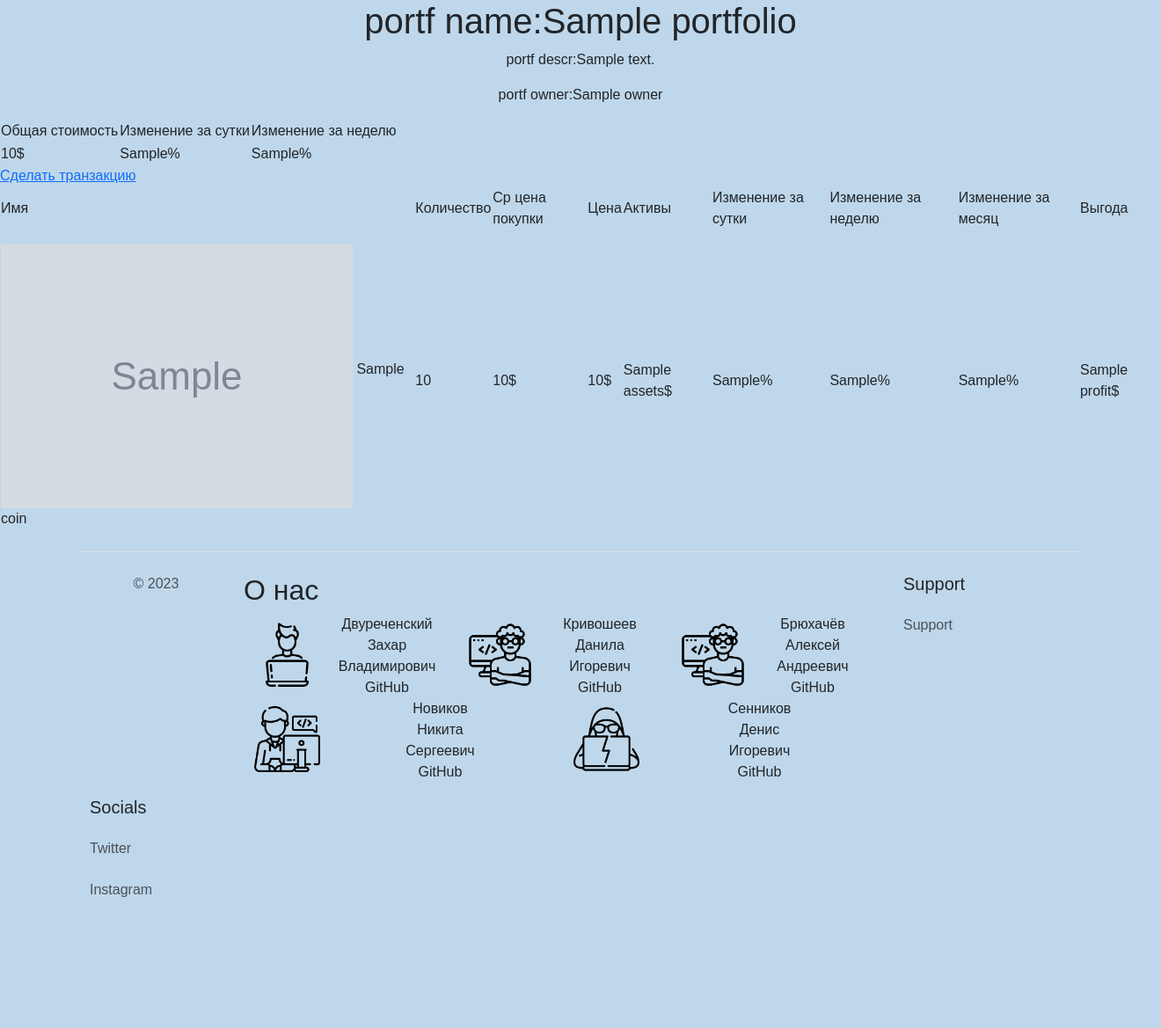
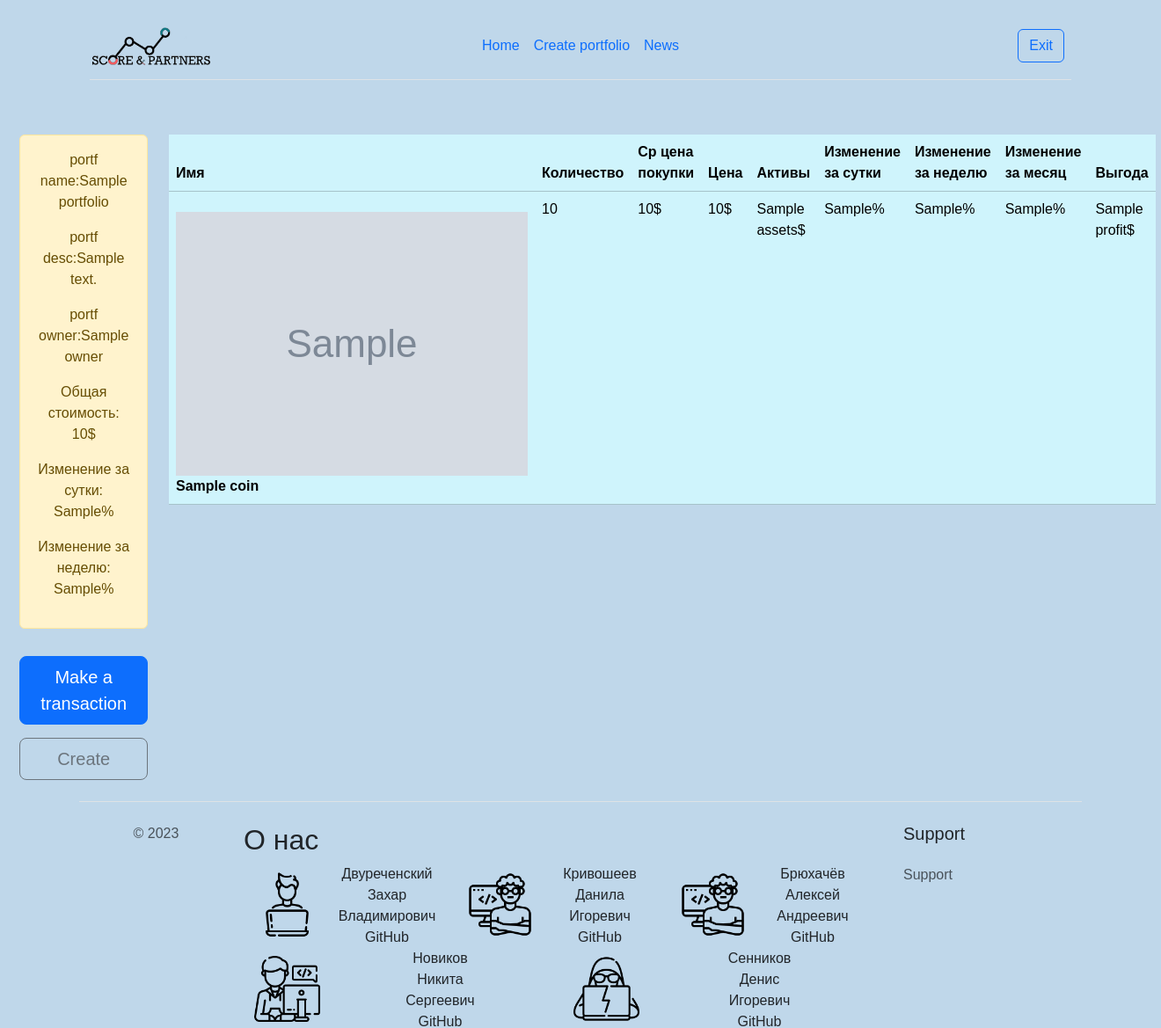
Before and after one commit to Fearse/Crypto, a Django app: template cryptoportfolio/acc/templates/acc/portfolio.html in a window 1320 px wide. Shown: the top 1169 px of the page at 88% size. Before the commit the page ends 1020 px from the top, so only its background shows below. Run offline with Django 3.2, Linux system fonts and the light colour scheme; the template is opened without the code that fills it: most values are stand-ins (such as "Sample title", 1, 10 or a date in 2020); grey boxes marked "Sample" are stand-in pictures; some web fonts are replaced.

Commit message:
home portfolio

```diff
--- a/cryptoportfolio/acc/templates/acc/acc_home.html
+++ b/cryptoportfolio/acc/templates/acc/acc_home.html
@@ -28,6 +28,7 @@
                 <p>Изменение за неделю: {{ port.statistic.change_7d }}%</p>
             </div>
         {% endfor %}
+        <a href="{% url 'create' %}" class="w-100 btn btn-lg btn-primary" type="submit">Create</a>
     </div>
     <div class="d-flex flex-column flex-md-row p-4 gap-4 align-items-center justify-content-center">
         <div class="list-group">
--- a/cryptoportfolio/acc/templates/acc/portfolio.html
+++ b/cryptoportfolio/acc/templates/acc/portfolio.html
@@ -1,38 +1,57 @@
 {% extends 'login/layout.html' %}
 {% block title%} NEWS {% endblock%}
+{% load static %}
 
-{% block content%}
-    <h1>portf name:{{ portfolio.name }}</h1>
-    <p>portf descr:{{ portfolio.description }}</p>
+{% block content %}
+    <div class="container acc-container">
+        <header class="d-flex flex-wrap align-items-center justify-content-center justify-content-md-between py-3 mb-4 border-bottom">
+            <div class="col-md-3 mb-2 mb-md-0">
+                <img src="{% static 'img/Logotip.png' %}">
+            </div>
+            <ul class="nav col-12 col-md-auto mb-2 justify-content-center mb-md-0">
+                <li><a href="{% url 'home' %}" class="nav-link px-2">Home</a></li>
+                <li><a href="{% url 'create' %}" class="nav-link px-2">Create portfolio</a></li>
+                <li><a href="#" class="nav-link px-2">News</a></li>
+            </ul>
+            <div class="col-md-3 text-end">
+                <a href="#" class="btn btn-outline-primary me-2">Exit</a>
+            </div>
+        </header>
+    </div>
+    <div class="portfolio" style="display: flex">
+        <div class="container portfolios">
+            <div class="alert alert-warning">
+                <p>portf name:{{ portfolio.name }}</p>
+                <p>portf desc:{{ portfolio.description }}</p>
                 <p>portf owner:{{ portfolio.owner }}</p>
-    <table>
+                <p>Общая стоимость: {{ statistic.price }}$</p>
+                <p>Изменение за сутки: {{ statistic.change_24h }}%</p>
+                <p>Изменение за неделю: {{ statistic.change_7d }}%</p>
+            </div>
+            <a href="{% url 'transaction' pk=portfolio.id %}" class="w-100 btn btn-lg btn-primary">Make a
+                transaction</a>
+            <a href="{% url 'create' %}" class="w-100 btn btn-lg btn-outline-secondary" type="submit">Create</a>
+        </div>
+
+        <div class="container" style="padding-top: 2.4em;">
+            <table class="table table-info">
+                <thead>
                 <tr>
-            <td>Общая стоимость</td>
-            <td>Изменение за сутки</td>
-            <td>Изменение за неделю</td>
+                    <th scope="col">Имя</th>
+                    <th scope="col">Количество</th>
+                    <th scope="col">Ср цена покупки</th>
+                    <th scope="col">Цена</th>
+                    <th scope="col">Активы</th>
+                    <th scope="col">Изменение за сутки</th>
+                    <th scope="col">Изменение за неделю</th>
+                    <th scope="col">Изменение за месяц</th>
+                    <th scope="col">Выгода</th>
                 </tr>
-        <tr>
-        <td>{{ statistic.price }}$</td>
-        <td>{{ statistic.change_24h }}%</td>
-        <td>{{ statistic.change_7d }}%</td>
-       </tr>
-    </table>
-    <a href="{% url 'transaction' pk=portfolio.id %}">Сделать транзакцию</a>
-    <table>
-      <tr>
-        <td>Имя</td>
-        <td>Количество</td>
-        <td>Ср цена покупки</td>
-        <td>Цена</td>
-        <td>Активы</td>
-        <td>Изменение за сутки</td>
-        <td>Изменение за неделю</td>
-        <td>Изменение за месяц</td>
-        <td>Выгода</td>
-      </tr>
+                </thead>
+                <tbody>
                 {% for coin in coins %}
                     <tr>
-        <td> <img src={{ coin.image_url }}> {{ coin.name }}</td>
+                        <th scope="row"><img src={{ coin.image_url }}>{{ coin.name }}</th>
                         <td>{{ coin.amount }}</td>
                         <td>{{ coin.avgBuyPrice }}$</td>
                         <td>{{ coin.price }}$</td>
@@ -43,5 +62,8 @@
                         <td>{{ coin.profit }}$</td>
                     </tr>
                 {% endfor %}
+                </tbody>
             </table>
-{% endblock%}
+        </div>
+    </div>
+{% endblock %}
--- a/cryptoportfolio/login/static/style.css
+++ b/cryptoportfolio/login/static/style.css
@@ -48,5 +48,9 @@ html, body {
     float: left;
     width: 20em;
     padding-top: 2.4em;
-    padding-left: 1.4em
+    padding-left: 1.4em;
 }
+
+.portfolio {
+    display: flex;
+}
```
Lines whose indentation alone changed are shown as unchanged.
